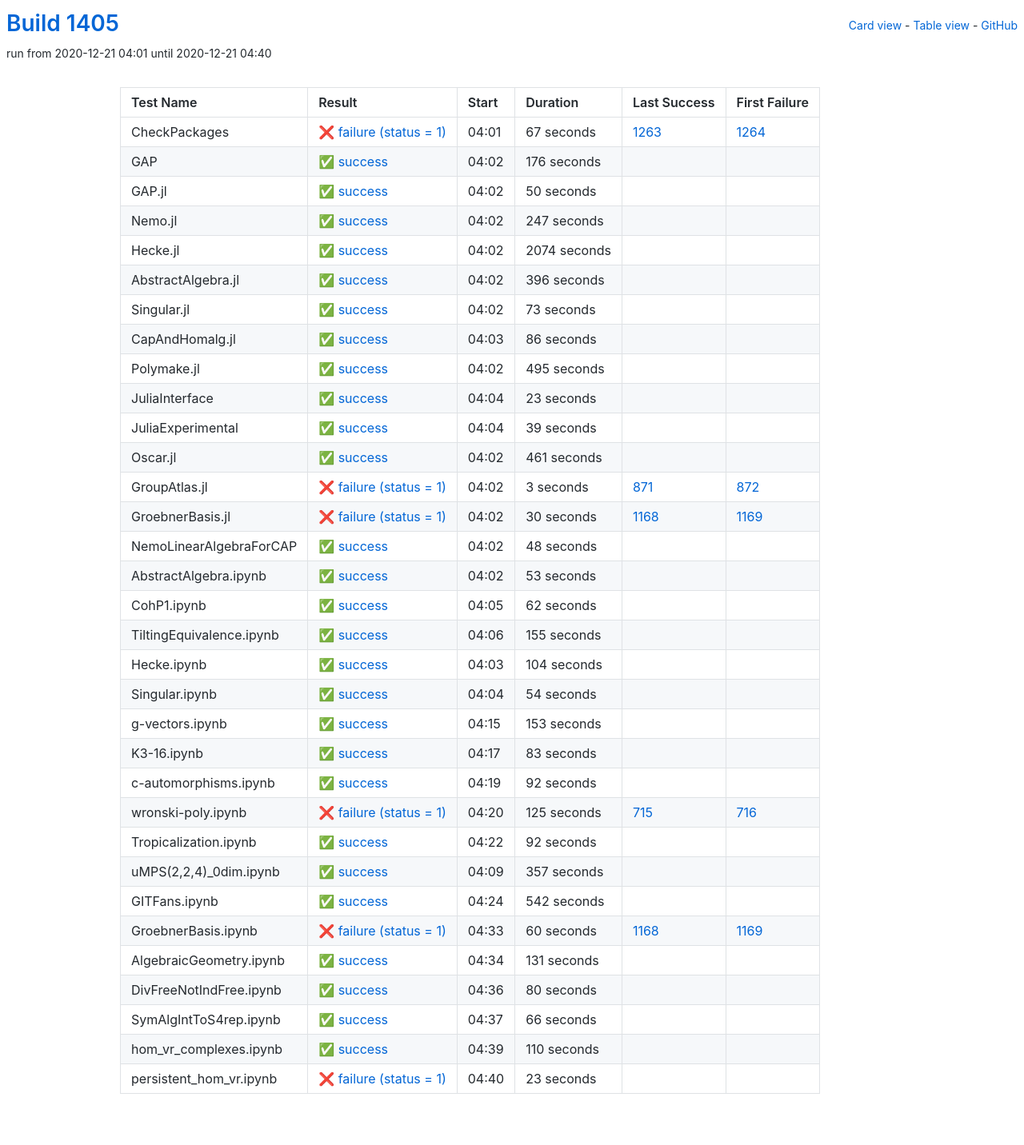
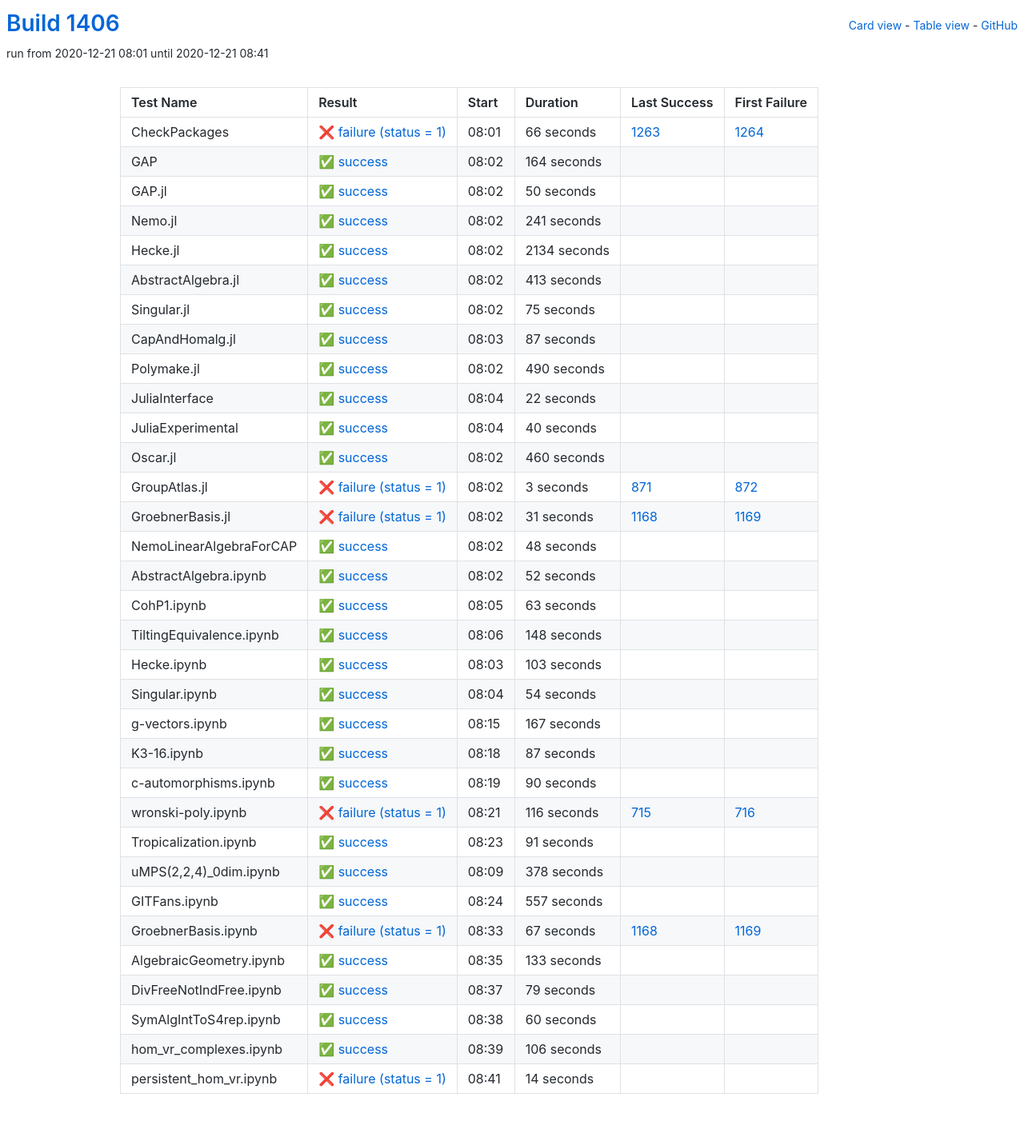
Before and after one commit to oscar-system/oscar-ci-status-stable, a Jekyll site: the page built from table.html, in a window 1280 px wide. Shown: the whole page at 80% size. Built offline with Jekyll 4.4.1, drawn with Linux system fonts in a browser that asks for light colours.

Commit message:
Build #1406

```diff
--- a/_data/ci.yml
+++ b/_data/ci.yml
@@ -1,6 +1,6 @@
 ---
-build: 1405
-build_url: https://oscarci.mathematik.uni-kl.de/job/oscar-stable/1405/
+build: 1406
+build_url: https://oscarci.mathematik.uni-kl.de/job/oscar-stable/1406/
 job: oscar-stable
 organization: oscar-system
 repo: oscar-ci-status-stable
@@ -8,32 +8,32 @@ repourl: https://github.com/oscar-system/oscar-ci-status-stable
 tests:
 - name: CheckPackages
   id: checkpackages
-  log: https://oscarci.mathematik.uni-kl.de/job/oscar-stable/1405/artifact/logs/build-1405/CheckPackages.log
-  start: 2020-12-21 04:01
+  log: https://oscarci.mathematik.uni-kl.de/job/oscar-stable/1406/artifact/logs/build-1406/CheckPackages.log
+  start: 2020-12-21 08:01
   success: false
   exitcode: 1
   status: failure
-  duration: 67
+  duration: 66
   last_success: 1263
   last_success_url: https://oscarci.mathematik.uni-kl.de/job/oscar-stable/1263/
   first_failure: 1264
   first_failure_url: https://oscarci.mathematik.uni-kl.de/job/oscar-stable/1264/
 - name: GAP
   id: gap
-  log: https://oscarci.mathematik.uni-kl.de/job/oscar-stable/1405/artifact/logs/build-1405/GAP.log
-  start: 2020-12-21 04:02
+  log: https://oscarci.mathematik.uni-kl.de/job/oscar-stable/1406/artifact/logs/build-1406/GAP.log
+  start: 2020-12-21 08:02
   success: true
   exitcode: 0
   status: success
-  duration: 176
+  duration: 164
   last_success: false
   last_success_url:
   first_failure: false
   first_failure_url:
 - name: GAP.jl
   id: gap-jl
-  log: https://oscarci.mathematik.uni-kl.de/job/oscar-stable/1405/artifact/logs/build-1405/GAP.jl.log
-  start: 2020-12-21 04:02
+  log: https://oscarci.mathematik.uni-kl.de/job/oscar-stable/1406/artifact/logs/build-1406/GAP.jl.log
+  start: 2020-12-21 08:02
   success: true
   exitcode: 0
   status: success
@@ -44,116 +44,116 @@ tests:
   first_failure_url:
 - name: Nemo.jl
   id: nemo-jl
-  log: https://oscarci.mathematik.uni-kl.de/job/oscar-stable/1405/artifact/logs/build-1405/Nemo.jl.log
-  start: 2020-12-21 04:02
+  log: https://oscarci.mathematik.uni-kl.de/job/oscar-stable/1406/artifact/logs/build-1406/Nemo.jl.log
+  start: 2020-12-21 08:02
   success: true
   exitcode: 0
   status: success
-  duration: 247
+  duration: 241
   last_success: false
   last_success_url:
   first_failure: false
   first_failure_url:
 - name: Hecke.jl
   id: hecke-jl
-  log: https://oscarci.mathematik.uni-kl.de/job/oscar-stable/1405/artifact/logs/build-1405/Hecke.jl.log
-  start: 2020-12-21 04:02
+  log: https://oscarci.mathematik.uni-kl.de/job/oscar-stable/1406/artifact/logs/build-1406/Hecke.jl.log
+  start: 2020-12-21 08:02
   success: true
   exitcode: 0
   status: success
-  duration: 2074
+  duration: 2134
   last_success: false
   last_success_url:
   first_failure: false
   first_failure_url:
 - name: AbstractAlgebra.jl
   id: abstractalgebra-jl
-  log: https://oscarci.mathematik.uni-kl.de/job/oscar-stable/1405/artifact/logs/build-1405/AbstractAlgebra.jl.log
-  start: 2020-12-21 04:02
+  log: https://oscarci.mathematik.uni-kl.de/job/oscar-stable/1406/artifact/logs/build-1406/AbstractAlgebra.jl.log
+  start: 2020-12-21 08:02
   success: true
   exitcode: 0
   status: success
-  duration: 396
+  duration: 413
   last_success: false
   last_success_url:
   first_failure: false
   first_failure_url:
 - name: Singular.jl
   id: singular-jl
-  log: https://oscarci.mathematik.uni-kl.de/job/oscar-stable/1405/artifact/logs/build-1405/Singular.jl.log
-  start: 2020-12-21 04:02
+  log: https://oscarci.mathematik.uni-kl.de/job/oscar-stable/1406/artifact/logs/build-1406/Singular.jl.log
+  start: 2020-12-21 08:02
   success: true
   exitcode: 0
   status: success
-  duration: 73
+  duration: 75
   last_success: false
   last_success_url:
   first_failure: false
   first_failure_url:
 - name: CapAndHomalg.jl
   id: capandhomalg-jl
-  log: https://oscarci.mathematik.uni-kl.de/job/oscar-stable/1405/artifact/logs/build-1405/CapAndHomalg.jl.log
-  start: 2020-12-21 04:03
+  log: https://oscarci.mathematik.uni-kl.de/job/oscar-stable/1406/artifact/logs/build-1406/CapAndHomalg.jl.log
+  start: 2020-12-21 08:03
   success: true
   exitcode: 0
   status: success
-  duration: 86
+  duration: 87
   last_success: false
   last_success_url:
   first_failure: false
   first_failure_url:
 - name: Polymake.jl
   id: polymake-jl
-  log: https://oscarci.mathematik.uni-kl.de/job/oscar-stable/1405/artifact/logs/build-1405/Polymake.jl.log
-  start: 2020-12-21 04:02
+  log: https://oscarci.mathematik.uni-kl.de/job/oscar-stable/1406/artifact/logs/build-1406/Polymake.jl.log
+  start: 2020-12-21 08:02
   success: true
   exitcode: 0
   status: success
-  duration: 495
+  duration: 490
   last_success: false
   last_success_url:
   first_failure: false
   first_failure_url:
 - name: JuliaInterface
   id: juliainterface
-  log: https://oscarci.mathematik.uni-kl.de/job/oscar-stable/1405/artifact/logs/build-1405/JuliaInterface.log
-  start: 2020-12-21 04:04
+  log: https://oscarci.mathematik.uni-kl.de/job/oscar-stable/1406/artifact/logs/build-1406/JuliaInterface.log
+  start: 2020-12-21 08:04
   success: true
   exitcode: 0
   status: success
-  duration: 23
+  duration: 22
   last_success: false
   last_success_url:
   first_failure: false
   first_failure_url:
 - name: JuliaExperimental
   id: juliaexperimental
-  log: https://oscarci.mathematik.uni-kl.de/job/oscar-stable/1405/artifact/logs/build-1405/JuliaExperimental.log
-  start: 2020-12-21 04:04
+  log: https://oscarci.mathematik.uni-kl.de/job/oscar-stable/1406/artifact/logs/build-1406/JuliaExperimental.log
+  start: 2020-12-21 08:04
   success: true
   exitcode: 0
   status: success
-  duration: 39
+  duration: 40
   last_success: false
   last_success_url:
   first_failure: false
   first_failure_url:
 - name: Oscar.jl
   id: oscar-jl
-  log: https://oscarci.mathematik.uni-kl.de/job/oscar-stable/1405/artifact/logs/build-1405/Oscar.jl.log
-  start: 2020-12-21 04:02
+  log: https://oscarci.mathematik.uni-kl.de/job/oscar-stable/1406/artifact/logs/build-1406/Oscar.jl.log
+  start: 2020-12-21 08:02
   success: true
   exitcode: 0
   status: success
-  duration: 461
+  duration: 460
   last_success: false
   last_success_url:
   first_failure: false
   first_failure_url:
 - name: GroupAtlas.jl
   id: groupatlas-jl
-  log: https://oscarci.mathematik.uni-kl.de/job/oscar-stable/1405/artifact/logs/build-1405/GroupAtlas.jl.log
-  start: 2020-12-21 04:02
+  log: https://oscarci.mathematik.uni-kl.de/job/oscar-stable/1406/artifact/logs/build-1406/GroupAtlas.jl.log
+  start: 2020-12-21 08:02
   success: false
   exitcode: 1
   status: failure
@@ -164,20 +164,20 @@ tests:
   first_failure_url: https://oscarci.mathematik.uni-kl.de/job/oscar-stable/872/
 - name: GroebnerBasis.jl
   id: groebnerbasis-jl
-  log: https://oscarci.mathematik.uni-kl.de/job/oscar-stable/1405/artifact/logs/build-1405/GroebnerBasis.jl.log
-  start: 2020-12-21 04:02
+  log: https://oscarci.mathematik.uni-kl.de/job/oscar-stable/1406/artifact/logs/build-1406/GroebnerBasis.jl.log
+  start: 2020-12-21 08:02
   success: false
   exitcode: 1
   status: failure
-  duration: 30
+  duration: 31
   last_success: 1168
   last_success_url: https://oscarci.mathematik.uni-kl.de/job/oscar-stable/1168/
   first_failure: 1169
   first_failure_url: https://oscarci.mathematik.uni-kl.de/job/oscar-stable/1169/
 - name: NemoLinearAlgebraForCAP
   id: nemolinearalgebraforcap
-  log: https://oscarci.mathematik.uni-kl.de/job/oscar-stable/1405/artifact/logs/build-1405/NemoLinearAlgebraForCAP.log
-  start: 2020-12-21 04:02
+  log: https://oscarci.mathematik.uni-kl.de/job/oscar-stable/1406/artifact/logs/build-1406/NemoLinearAlgebraForCAP.log
+  start: 2020-12-21 08:02
   success: true
   exitcode: 0
   status: success
@@ -188,56 +188,56 @@ tests:
   first_failure_url:
 - name: AbstractAlgebra.ipynb
   id: abstractalgebra-ipynb
-  log: https://oscarci.mathematik.uni-kl.de/job/oscar-stable/1405/artifact/logs/build-1405/AbstractAlgebra.ipynb.log
-  start: 2020-12-21 04:02
+  log: https://oscarci.mathematik.uni-kl.de/job/oscar-stable/1406/artifact/logs/build-1406/AbstractAlgebra.ipynb.log
+  start: 2020-12-21 08:02
   success: true
   exitcode: 0
   status: success
-  duration: 53
+  duration: 52
   last_success: false
   last_success_url:
   first_failure: false
   first_failure_url:
 - name: CohP1.ipynb
   id: cohp1-ipynb
-  log: https://oscarci.mathematik.uni-kl.de/job/oscar-stable/1405/artifact/logs/build-1405/CohP1.ipynb.log
-  start: 2020-12-21 04:05
+  log: https://oscarci.mathematik.uni-kl.de/job/oscar-stable/1406/artifact/logs/build-1406/CohP1.ipynb.log
+  start: 2020-12-21 08:05
   success: true
   exitcode: 0
   status: success
-  duration: 62
+  duration: 63
   last_success: false
   last_success_url:
   first_failure: false
   first_failure_url:
 - name: TiltingEquivalence.ipynb
   id: tiltingequivalence-ipynb
-  log: https://oscarci.mathematik.uni-kl.de/job/oscar-stable/1405/artifact/logs/build-1405/TiltingEquivalence.ipynb.log
-  start: 2020-12-21 04:06
+  log: https://oscarci.mathematik.uni-kl.de/job/oscar-stable/1406/artifact/logs/build-1406/TiltingEquivalence.ipynb.log
+  start: 2020-12-21 08:06
   success: true
   exitcode: 0
   status: success
-  duration: 155
+  duration: 148
   last_success: false
   last_success_url:
   first_failure: false
   first_failure_url:
 - name: Hecke.ipynb
   id: hecke-ipynb
-  log: https://oscarci.mathematik.uni-kl.de/job/oscar-stable/1405/artifact/logs/build-1405/Hecke.ipynb.log
-  start: 2020-12-21 04:03
+  log: https://oscarci.mathematik.uni-kl.de/job/oscar-stable/1406/artifact/logs/build-1406/Hecke.ipynb.log
+  start: 2020-12-21 08:03
   success: true
   exitcode: 0
   status: success
-  duration: 104
+  duration: 103
   last_success: false
   last_success_url:
   first_failure: false
   first_failure_url:
 - name: Singular.ipynb
   id: singular-ipynb
-  log: https://oscarci.mathematik.uni-kl.de/job/oscar-stable/1405/artifact/logs/build-1405/Singular.ipynb.log
-  start: 2020-12-21 04:04
+  log: https://oscarci.mathematik.uni-kl.de/job/oscar-stable/1406/artifact/logs/build-1406/Singular.ipynb.log
+  start: 2020-12-21 08:04
   success: true
   exitcode: 0
   status: success
@@ -248,156 +248,156 @@ tests:
   first_failure_url:
 - name: g-vectors.ipynb
   id: g-vectors-ipynb
-  log: https://oscarci.mathematik.uni-kl.de/job/oscar-stable/1405/artifact/logs/build-1405/g-vectors.ipynb.log
-  start: 2020-12-21 04:15
+  log: https://oscarci.mathematik.uni-kl.de/job/oscar-stable/1406/artifact/logs/build-1406/g-vectors.ipynb.log
+  start: 2020-12-21 08:15
   success: true
   exitcode: 0
   status: success
-  duration: 153
+  duration: 167
   last_success: false
   last_success_url:
   first_failure: false
   first_failure_url:
 - name: K3-16.ipynb
   id: k3-16-ipynb
-  log: https://oscarci.mathematik.uni-kl.de/job/oscar-stable/1405/artifact/logs/build-1405/K3-16.ipynb.log
-  start: 2020-12-21 04:17
+  log: https://oscarci.mathematik.uni-kl.de/job/oscar-stable/1406/artifact/logs/build-1406/K3-16.ipynb.log
+  start: 2020-12-21 08:18
   success: true
   exitcode: 0
   status: success
-  duration: 83
+  duration: 87
   last_success: false
   last_success_url:
   first_failure: false
   first_failure_url:
 - name: c-automorphisms.ipynb
   id: c-automorphisms-ipynb
-  log: https://oscarci.mathematik.uni-kl.de/job/oscar-stable/1405/artifact/logs/build-1405/c-automorphisms.ipynb.log
-  start: 2020-12-21 04:19
+  log: https://oscarci.mathematik.uni-kl.de/job/oscar-stable/1406/artifact/logs/build-1406/c-automorphisms.ipynb.log
+  start: 2020-12-21 08:19
   success: true
   exitcode: 0
   status: success
-  duration: 92
+  duration: 90
   last_success: false
   last_success_url:
   first_failure: false
   first_failure_url:
 - name: wronski-poly.ipynb
   id: wronski-poly-ipynb
-  log: https://oscarci.mathematik.uni-kl.de/job/oscar-stable/1405/artifact/logs/build-1405/wronski-poly.ipynb.log
-  start: 2020-12-21 04:20
+  log: https://oscarci.mathematik.uni-kl.de/job/oscar-stable/1406/artifact/logs/build-1406/wronski-poly.ipynb.log
+  start: 2020-12-21 08:21
   success: false
   exitcode: 1
   status: failure
-  duration: 125
+  duration: 116
   last_success: 715
   last_success_url: https://oscarci.mathematik.uni-kl.de/job/oscar-stable/715/
   first_failure: 716
   first_failure_url: https://oscarci.mathematik.uni-kl.de/job/oscar-stable/716/
 - name: Tropicalization.ipynb
   id: tropicalization-ipynb
-  log: https://oscarci.mathematik.uni-kl.de/job/oscar-stable/1405/artifact/logs/build-1405/Tropicalization.ipynb.log
-  start: 2020-12-21 04:22
+  log: https://oscarci.mathematik.uni-kl.de/job/oscar-stable/1406/artifact/logs/build-1406/Tropicalization.ipynb.log
+  start: 2020-12-21 08:23
   success: true
   exitcode: 0
   status: success
-  duration: 92
+  duration: 91
   last_success: false
   last_success_url:
   first_failure: false
   first_failure_url:
 - name: uMPS(2,2,4)_0dim.ipynb
   id: umps-2-2-4-0dim-ipynb
-  log: https://oscarci.mathematik.uni-kl.de/job/oscar-stable/1405/artifact/logs/build-1405/uMPS-2-2-4-_0dim.ipynb.log
-  start: 2020-12-21 04:09
+  log: https://oscarci.mathematik.uni-kl.de/job/oscar-stable/1406/artifact/logs/build-1406/uMPS-2-2-4-_0dim.ipynb.log
+  start: 2020-12-21 08:09
   success: true
   exitcode: 0
   status: success
-  duration: 357
+  duration: 378
   last_success: false
   last_success_url:
   first_failure: false
   first_failure_url:
 - name: GITFans.ipynb
   id: gitfans-ipynb
-  log: https://oscarci.mathematik.uni-kl.de/job/oscar-stable/1405/artifact/logs/build-1405/GITFans.ipynb.log
-  start: 2020-12-21 04:24
+  log: https://oscarci.mathematik.uni-kl.de/job/oscar-stable/1406/artifact/logs/build-1406/GITFans.ipynb.log
+  start: 2020-12-21 08:24
   success: true
   exitcode: 0
   status: success
-  duration: 542
+  duration: 557
   last_success: false
   last_success_url:
   first_failure: false
   first_failure_url:
 - name: GroebnerBasis.ipynb
   id: groebnerbasis-ipynb
-  log: https://oscarci.mathematik.uni-kl.de/job/oscar-stable/1405/artifact/logs/build-1405/GroebnerBasis.ipynb.log
-  start: 2020-12-21 04:33
+  log: https://oscarci.mathematik.uni-kl.de/job/oscar-stable/1406/artifact/logs/build-1406/GroebnerBasis.ipynb.log
+  start: 2020-12-21 08:33
   success: false
   exitcode: 1
   status: failure
-  duration: 60
+  duration: 67
   last_success: 1168
   last_success_url: https://oscarci.mathematik.uni-kl.de/job/oscar-stable/1168/
   first_failure: 1169
   first_failure_url: https://oscarci.mathematik.uni-kl.de/job/oscar-stable/1169/
 - name: AlgebraicGeometry.ipynb
   id: algebraicgeometry-ipynb
-  log: https://oscarci.mathematik.uni-kl.de/job/oscar-stable/1405/artifact/logs/build-1405/AlgebraicGeometry.ipynb.log
-  start: 2020-12-21 04:34
+  log: https://oscarci.mathematik.uni-kl.de/job/oscar-stable/1406/artifact/logs/build-1406/AlgebraicGeometry.ipynb.log
+  start: 2020-12-21 08:35
   success: true
   exitcode: 0
   status: success
-  duration: 131
+  duration: 133
   last_success: false
   last_success_url:
   first_failure: false
   first_failure_url:
 - name: DivFreeNotIndFree.ipynb
   id: divfreenotindfree-ipynb
-  log: https://oscarci.mathematik.uni-kl.de/job/oscar-stable/1405/artifact/logs/build-1405/DivFreeNotIndFree.ipynb.log
-  start: 2020-12-21 04:36
+  log: https://oscarci.mathematik.uni-kl.de/job/oscar-stable/1406/artifact/logs/build-1406/DivFreeNotIndFree.ipynb.log
+  start: 2020-12-21 08:37
   success: true
   exitcode: 0
   status: success
-  duration: 80
+  duration: 79
   last_success: false
   last_success_url:
   first_failure: false
   first_failure_url:
 - name: SymAlgIntToS4rep.ipynb
   id: symalginttos4rep-ipynb
-  log: https://oscarci.mathematik.uni-kl.de/job/oscar-stable/1405/artifact/logs/build-1405/SymAlgIntToS4rep.ipynb.log
-  start: 2020-12-21 04:37
+  log: https://oscarci.mathematik.uni-kl.de/job/oscar-stable/1406/artifact/logs/build-1406/SymAlgIntToS4rep.ipynb.log
+  start: 2020-12-21 08:38
   success: true
   exitcode: 0
   status: success
-  duration: 66
+  duration: 60
   last_success: false
   last_success_url:
   first_failure: false
   first_failure_url:
 - name: hom_vr_complexes.ipynb
   id: hom-vr-complexes-ipynb
-  log: https://oscarci.mathematik.uni-kl.de/job/oscar-stable/1405/artifact/logs/build-1405/hom_vr_complexes.ipynb.log
-  start: 2020-12-21 04:39
+  log: https://oscarci.mathematik.uni-kl.de/job/oscar-stable/1406/artifact/logs/build-1406/hom_vr_complexes.ipynb.log
+  start: 2020-12-21 08:39
   success: true
   exitcode: 0
   status: success
-  duration: 110
+  duration: 106
   last_success: false
   last_success_url:
   first_failure: false
   first_failure_url:
 - name: persistent_hom_vr.ipynb
   id: persistent-hom-vr-ipynb
-  log: https://oscarci.mathematik.uni-kl.de/job/oscar-stable/1405/artifact/logs/build-1405/persistent_hom_vr.ipynb.log
-  start: 2020-12-21 04:40
+  log: https://oscarci.mathematik.uni-kl.de/job/oscar-stable/1406/artifact/logs/build-1406/persistent_hom_vr.ipynb.log
+  start: 2020-12-21 08:41
   success: false
   exitcode: 1
   status: failure
-  duration: 23
+  duration: 14
   last_success: false
   last_success_url:
   first_failure: false
```
Also changed, not shown: README.md.
